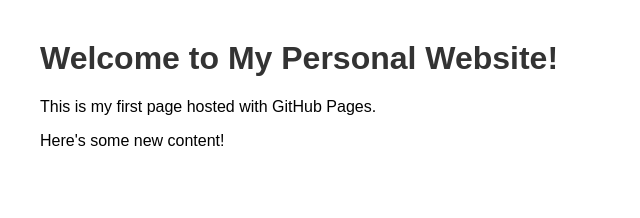
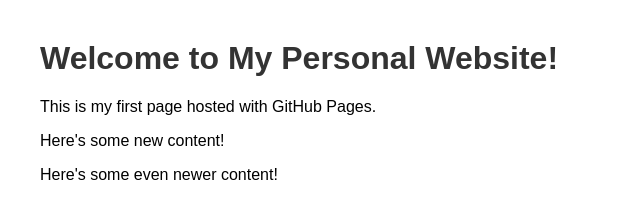
Before and after one commit to wliao025/wliao025.github.io, a plain HTML site: page index.html in a window 1280 px wide. Shown: the whole page, without its empty margins (0-640 px from the left). Drawn offline with Linux system fonts and the light colour scheme.

Commit message:
Update index.html with new content

```diff
--- a/index.html
+++ b/index.html
@@ -13,5 +13,6 @@
     <h1>Welcome to My Personal Website!</h1>
     <p>This is my first page hosted with GitHub Pages.</p>
     <p>Here's some new content!</p>
+    <p>Here's some even newer content!</p>
 </body>
 </html>
```
